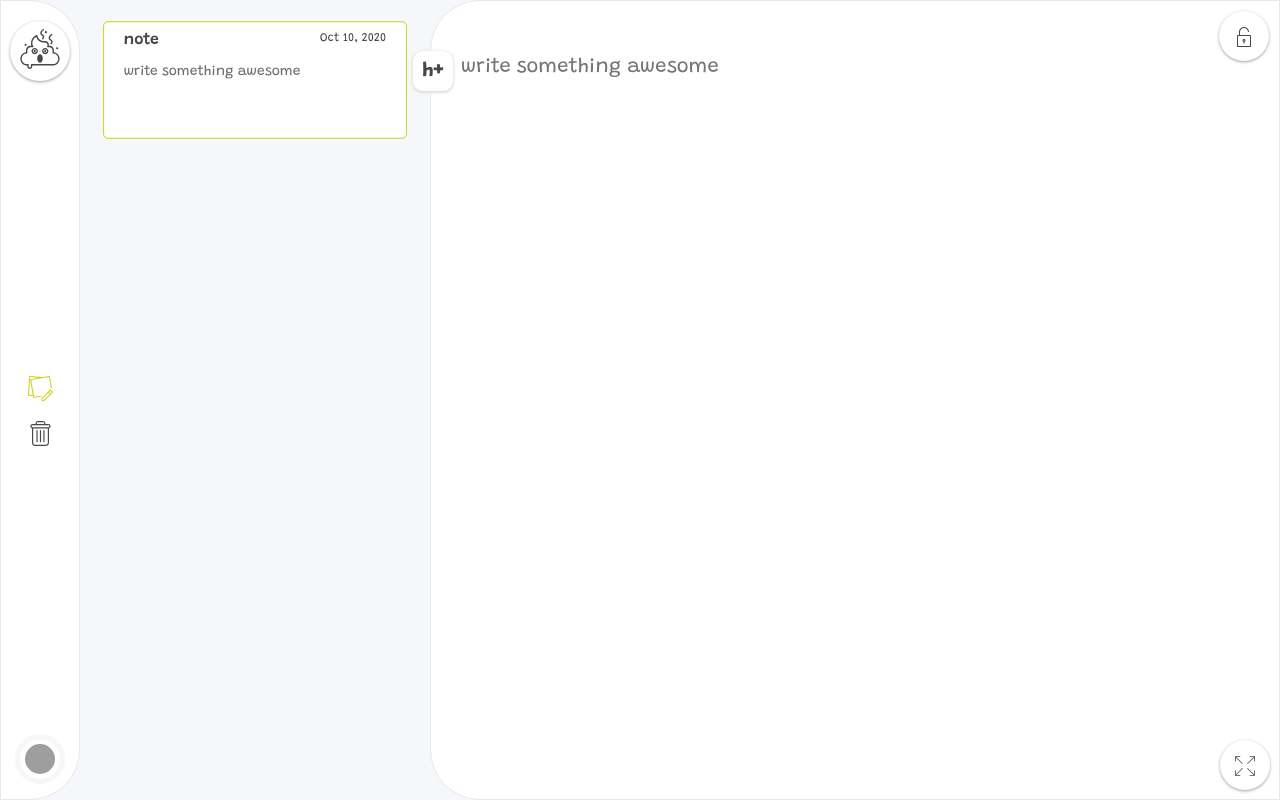
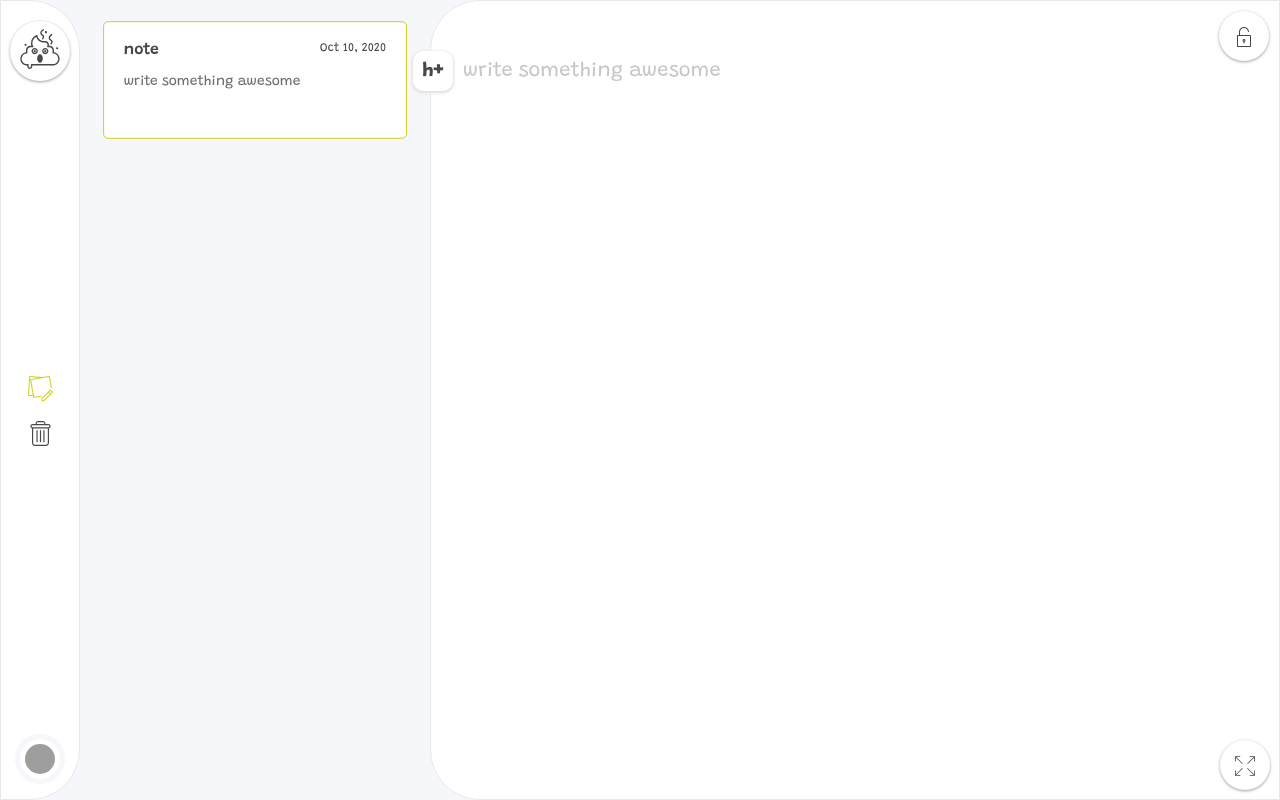
Before and after one commit to adilmas13/poop-it, an Angular app: page / in a window 1280 px wide. Built offline with nearby package versions, Linux system fonts and the light colour scheme; grey boxes are pictures that could not be loaded.

Commit message:
refactor: css changes

```diff
--- a/src/app/modules/composer/composer.component.scss
+++ b/src/app/modules/composer/composer.component.scss
@@ -29,12 +29,12 @@
   }
 
   .parent {
-    padding: 30px 25px 20px;
+    padding: 40px 10px 20px 30px;
+
     &.locked {
       pointer-events: none;
       user-select: none;
     }
-
   }
 
   .unable-to-delete-message {
@@ -53,7 +53,7 @@
 
   .heading {
     width: 100%;
-    font-size: 30px;
+    font-size: 50px;
     outline: none;
     border: none;
     @include font-semi-bold;
@@ -62,12 +62,13 @@
   .body {
     width: 100%;
     outline: none;
-    height: calc(100vh - 100px);
+    height: calc(100vh - 110px);
     resize: none;
     border: none;
     font-size: 20px;
-    padding: 20px 0 0 5px;
-    line-height: 1.6;
+    margin-top: 10px;
+    line-height: 1.8;
+    padding-bottom: 20px;
   }
 
   .lock {
@@ -161,3 +162,7 @@
   }
 
 }
+
+::placeholder { /* Chrome, Firefox, Opera, Safari 10.1+ */
+  opacity: 0.4; /* Firefox */
+}
--- a/src/app/modules/notes-list/note/note.component.scss
+++ b/src/app/modules/notes-list/note/note.component.scss
@@ -22,7 +22,7 @@
   border: 1px solid var(--border-color);
   cursor: pointer;
   transition: 0.1s ease-out all;
-  padding: 10px 20px;
+  padding: 20px 20px 10px;
   position: relative;
 
   &:hover {
```
